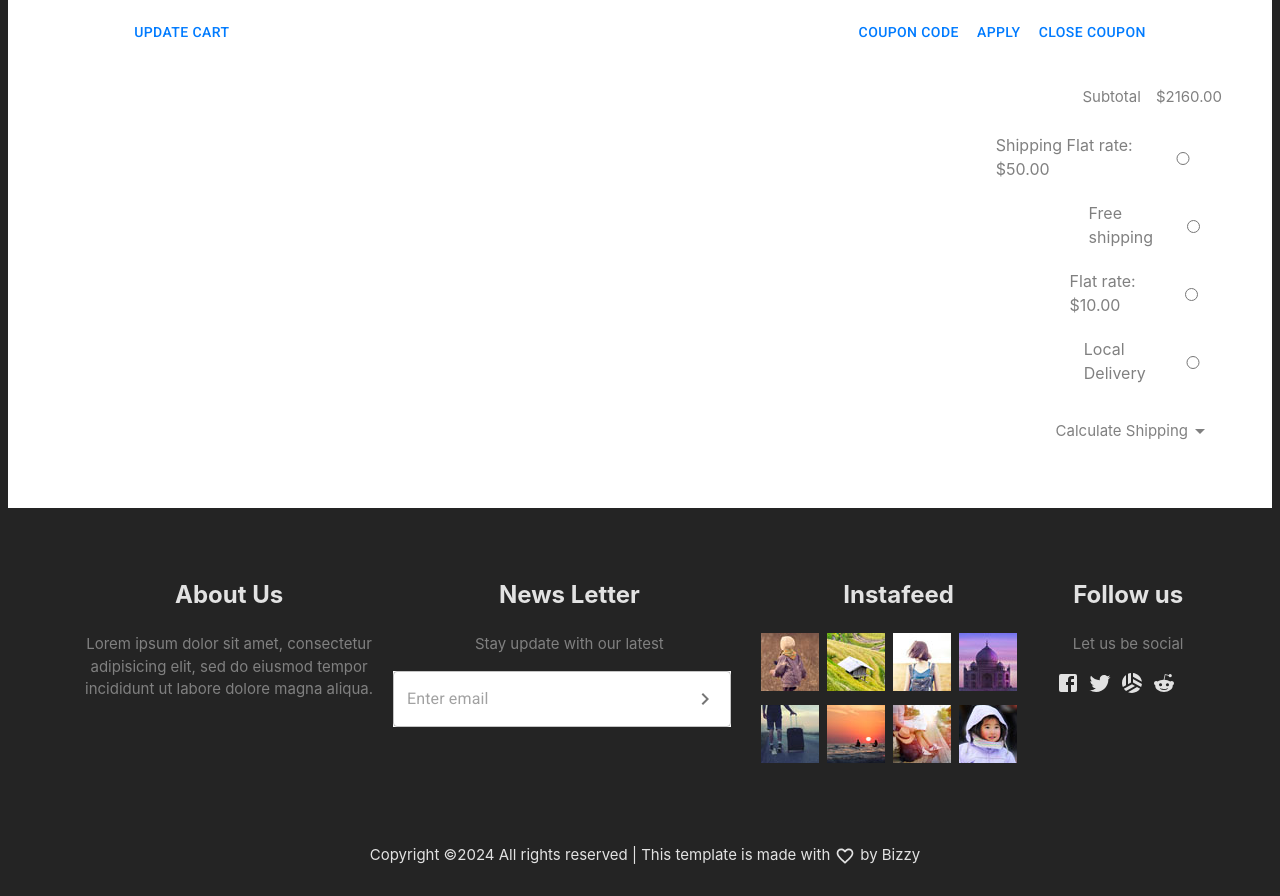
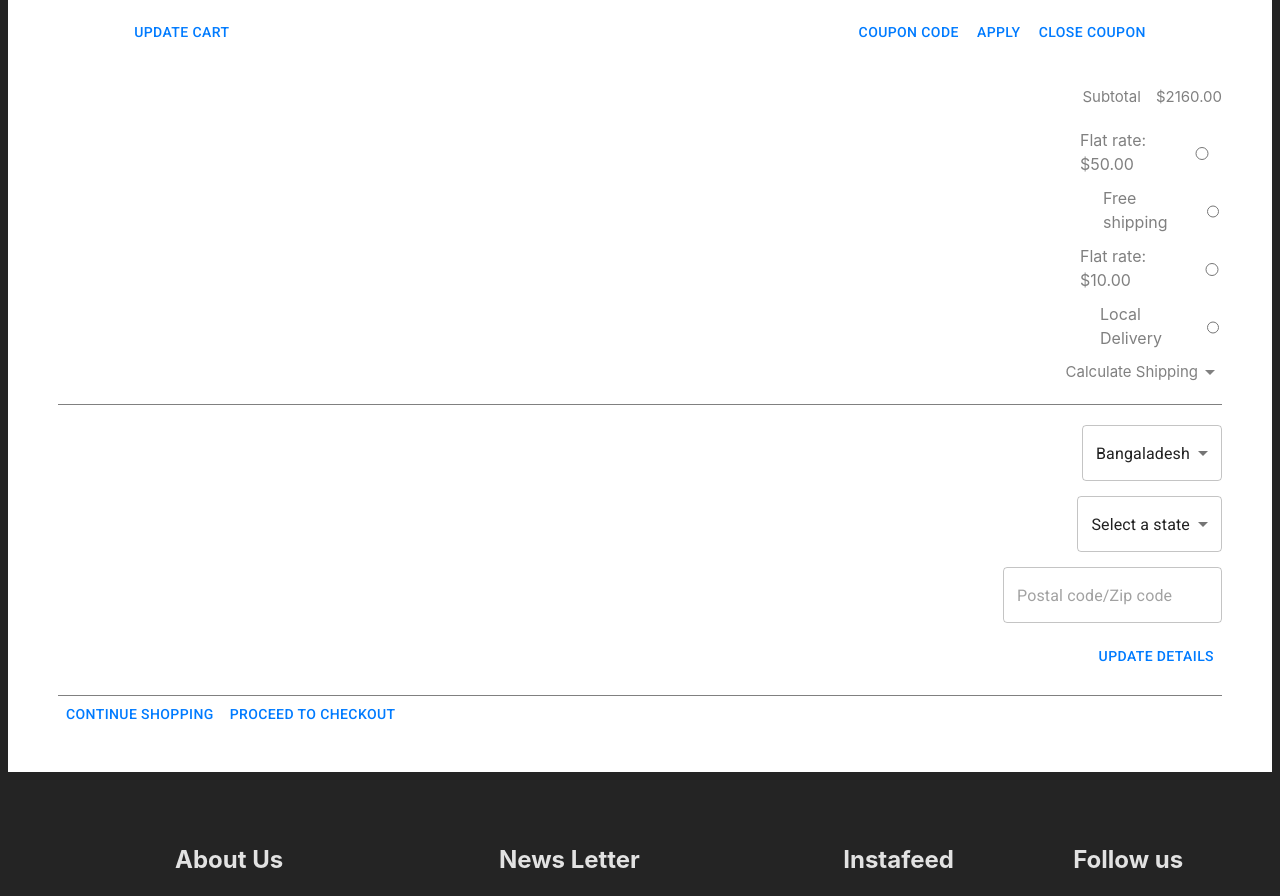
Before and after one commit to BridgetKas/ShoeStore, a React (Vite) app: page /shop/cart in a window 1280 px wide. Shown: the part 900-1796 px from the top of the page. Built offline with nearby package versions, Linux system fonts and the light colour scheme.

Commit message:
Fixed Cart Page

```diff
--- a/src/pages/Cart/cartPage.jsx
+++ b/src/pages/Cart/cartPage.jsx
@@ -3,6 +3,14 @@ import ButtonComp from '../../components/common/Button'
 import HeaderComp from '../../layout/Header/header'
 import styles from './cartPage.module.css'
 import ArrowDropDownIcon from '@mui/icons-material/ArrowDropDown';
+import FormControl from '@mui/material/FormControl';
+import Select from '@mui/material/Select';
+import MenuItem from '@mui/material/MenuItem';
+import {useState} from 'react'
+import Input from '../../components/common/input';
+
+
+
 
 function CartPageComp() {
   return (
@@ -30,31 +38,95 @@ function CartPageComp() {
             <p>$2160.00</p>
           </div>
           <div className={styles.rateContainer}>
-            <div className={styles.rate}>
-              <label >Shipping Flat rate: $50.00</label>
-              <input type="radio"  value="rate"/>
+            <div className={`${styles.rate} ${styles.one}`}>
+              <label >Flat rate: $50.00</label>
+              <input type="radio"  value="rate" />
+            </div>
+            <div className={`${styles.rate} ${styles.two}`}>
+              <label >Free shipping </label>
+              <input type="radio"  value="rate" className={styles.radio}/>
+            </div>
+            <div className={`${styles.rate} ${styles.one}`}>
+              <label >Flat rate: $10.00 </label>
+              <input type="radio"  value="rate" className={styles.radio}/>
+            </div>
+            <div className={`${styles.rate} ${styles.three}`}>
+              <label >Local Delivery </label>
+              <input type="radio"  value="rate"className={styles.radio}/>
             </div>
             <div className={styles.rate}>
-              <label >Free shipping </label>
-              <input type="radio"  value="rate"/>
-            </div>
-            <div className={styles.rate}>
-              <label >Flat rate: $10.00 </label>
-              <input type="radio"  value="rate"/>
-            </div>
-            <div className={styles.rate}>
-              <label >Local Delivery </label>
-              <input type="radio"  value="rate"/>
-            </div>
-            <div className={styles.rate}>
-              <p >Calculate Shipping </p>
+              <p className={styles.shipping}>Calculate Shipping </p>
               <ArrowDropDownIcon/>
             </div>
           </div>
         </div>
+        <div className={styles.selectContainer}>
+          <SelectConfirmationPage textcolor="primary" background="#fff" showCountry={true}/>
+          <SelectConfirmationPage textcolor="primary" background="#fff" showCountry={false}/>
+          <Input placeholder="Postal code/Zip code" required ={true} />
+          <ButtonComp btnTitle="UPDATE DETAILS"/>
+        </div>
+        <div className={styles.checkoutContainer}>
+          <ButtonComp btnTitle="CONTINUE SHOPPING" />
+          <ButtonComp btnTitle="PROCEED TO CHECKOUT" />
+
+        </div>
+
       </div>
     </div>
   )
 }
 
+
+
+
+function SelectConfirmationPage({textcolor,background,showCountry=true}) {
+
+  const [valuez, setValue] = useState('');
+  const handleChange = (event) => {
+    setValue(event.target.value);
+  };
+  return (
+    <div>
+      {
+        showCountry ?
+          (<FormControl sx={{ m: 1, minWidth: 120,margin:0}}>
+            <Select
+              value={valuez}
+              onChange={handleChange}
+              displayEmpty
+              style={{
+                color:textcolor,
+                backgroundColor:background
+              }}
+
+            >
+              <MenuItem value=""> <em>Bangaladesh</em> </MenuItem>
+              <MenuItem value={20}>India</MenuItem>
+              <MenuItem value={30}>Pakistian</MenuItem>
+            </Select>
+          </FormControl>)
+          :
+          ( <FormControl sx={{ m: 1, minWidth: 120,margin:0}}>
+            <Select
+              value={valuez}
+              onChange={handleChange}
+              displayEmpty
+              style={{
+                color:textcolor,
+                backgroundColor:background
+              }}
+            >
+              <MenuItem value=""> <em>Select a state</em> </MenuItem>
+              <MenuItem value={20}>Select a state</MenuItem>
+              <MenuItem value={30}>Select a state</MenuItem>
+            </Select>
+          </FormControl>
+          )
+      }
+    </div>
+  )
+}
+
+
 export default CartPageComp
--- a/src/pages/Cart/cartPage.module.css
+++ b/src/pages/Cart/cartPage.module.css
@@ -37,7 +37,42 @@
 .rate {
     display: flex;
     align-items: center;
-    justify-content:space-evenly;
-    padding: 10px;
+    padding: 5px 0;
     color: gray;
 }
+
+.radio {
+    width:10%;
+}
+
+.rate.one {
+    width: 142px;
+}
+
+.rate.two {
+    width:119px;
+}
+
+.rate.three {
+    width: 122px;
+}
+
+.shipping {
+    margin: 0;
+}
+
+.selectContainer {
+    display:flex;
+    flex-direction: column;
+    align-items: flex-end;
+    gap: 15px;
+    margin-top:15px;
+    padding: 20px 0;
+    border-bottom: 1px solid gray;
+    border-top: 1px solid gray;
+}
+
+.checkoutContainer {
+    display:flex;
+    align-items: flex-end;
+}
```
